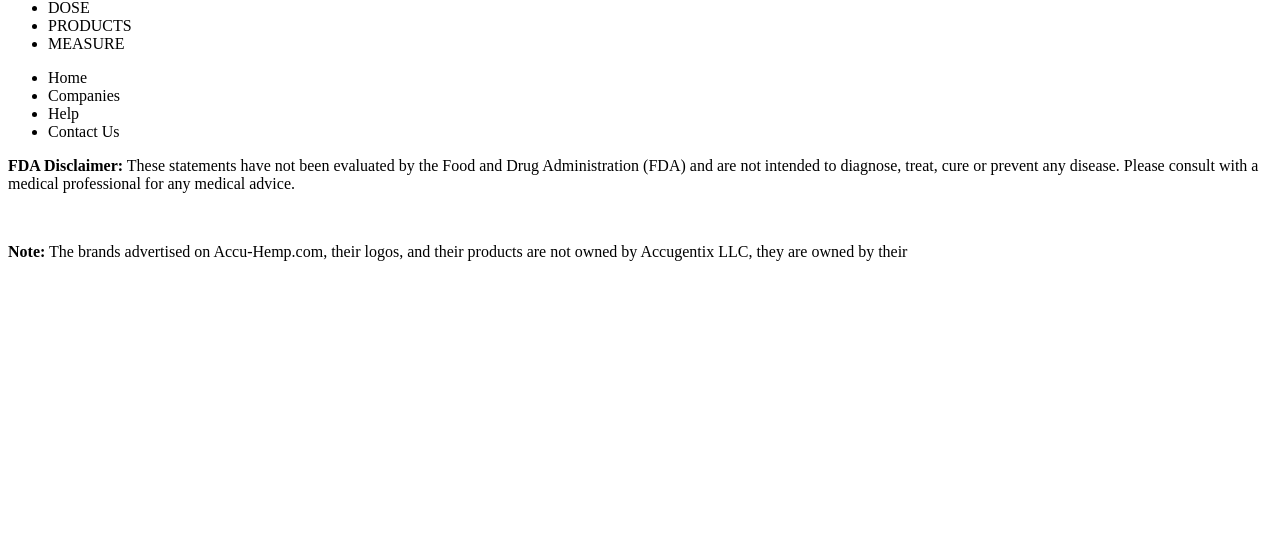
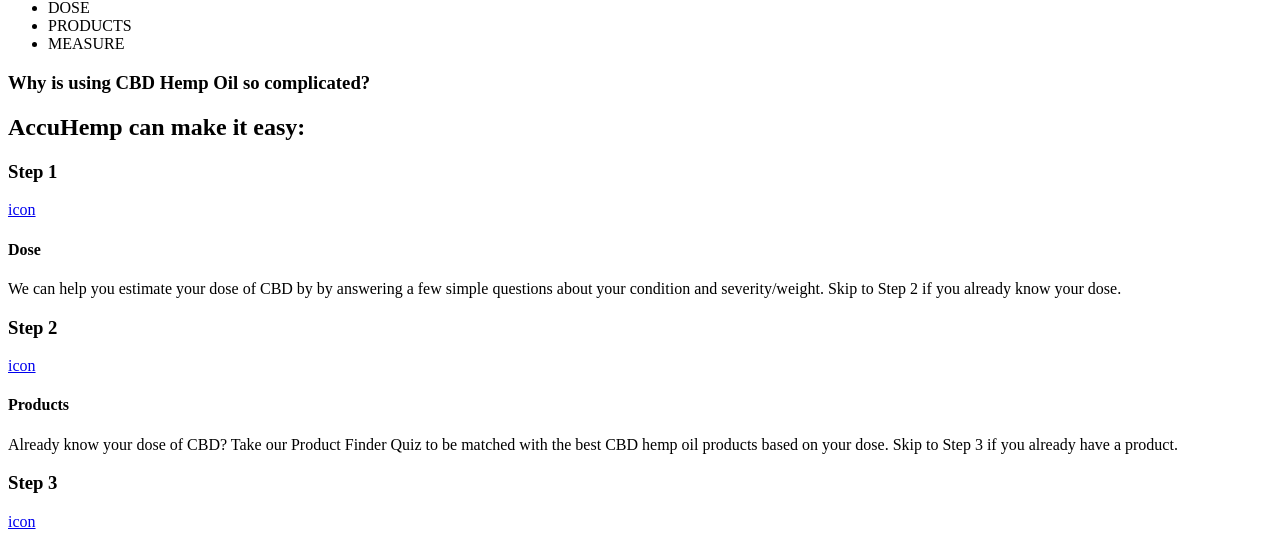
Before and after one commit to cbvargas5/Accu-Hemp, a React app: page / in a window 1280 px wide. Shown: the part 417-952 px from the top of the page. Before the commit the page ends 800 px from the top, so only its background shows below. Built offline with nearby package versions, Linux system fonts and the light colour scheme; the HTML template or start-up script is replaced by a standard one.

Commit message:
Created IconCard Component; imported into App component with proper props

```diff
--- a/client/src/components/App.jsx
+++ b/client/src/components/App.jsx
@@ -1,7 +1,8 @@
 import React from 'react';
 import Header from './Header.jsx';
 import FeatureNav from './FeatureNav.jsx';
-import Footer from './Footer.jsx'
+import Footer from './Footer.jsx';
+import IconCard from './cards/IconCard.jsx';
 
 class App extends React.Component {
   constructor(props) {
@@ -13,7 +14,18 @@ class App extends React.Component {
       <Header />
       <FeatureNav />
       <main>
-
+        <section className="homepage-mid-sec">
+          <div className="opening-msgs">
+            <h3>Why is using CBD Hemp Oil so <span>complicated?</span></h3>
+            <h2>AccuHemp can make it easy:</h2>
+          </div>
+{/* //props: step, icon, children */}
+        <section className="homepage-steps">
+          <IconCard step="1" icon="icon" title="Dose">We can help you estimate your dose of CBD by by answering a few simple questions about your condition and severity/weight. Skip to Step 2 if you already know your dose.</IconCard>
+          <IconCard step="2" icon="icon" title="Products">Already know your dose of CBD? Take our Product Finder Quiz to be matched with the best CBD hemp oil products based on your dose. Skip to Step 3 if you already have a product.</IconCard>
+          <IconCard step="3" icon="icon" title="Measure">Already know your dose and have your product? Take our Measurement Quiz to help you measure your dose specific to your product! Currently we offer measurements for drops and syringes.</IconCard>
+        </section>
+        </section>
       </main>
       <Footer />
     </div>
--- /dev/null
+++ b/client/src/components/cards/IconCard.jsx
@@ -0,0 +1,20 @@
+import React from 'react'
+
+export default function IconCard(props) {
+  return (
+    <div className="icon-card">
+      <h3>Step {props.step}</h3>
+      <div className="icon-card-container">
+        <div className="icon-card-wrapper">
+          <div className="icon-card-icon-parent">
+            <a href="#">{props.icon}</a>
+          </div>
+          <div className="icon-card-txt-parent">
+            <h4>{props.title}</h4>
+            <p>{props.children}</p>
+          </div>
+        </div>
+      </div>
+    </div>
+  )
+}
```
Also changed, not shown: client/src/components/Carousel.jsx (+9 -0 lines).
